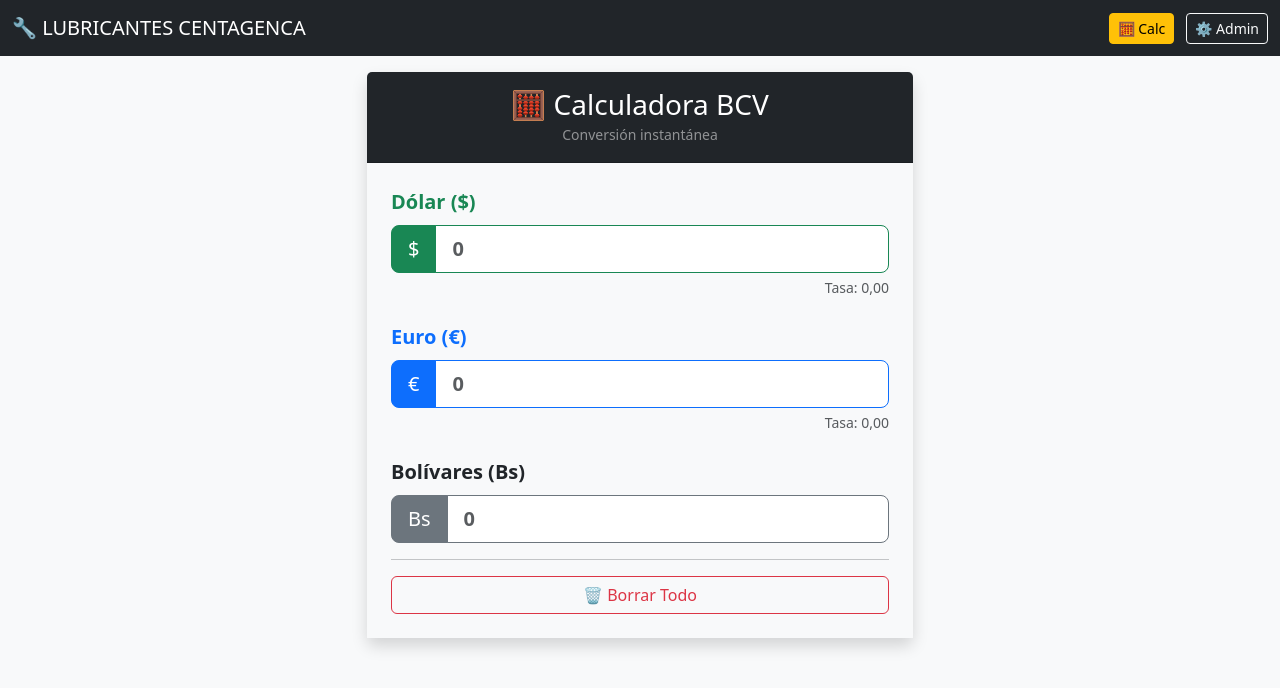
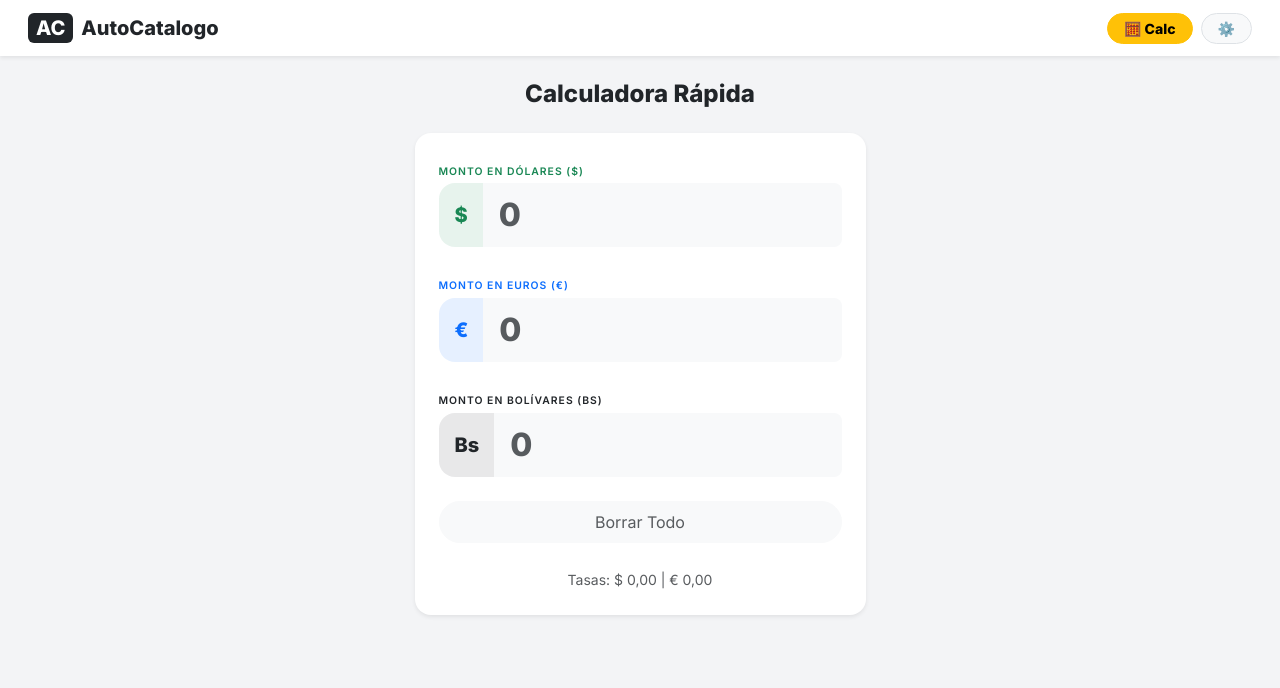
Before and after one commit to diegoguzmani/autocatalogo, a Django app: page /calculadora/ in a window 1280 px wide. Shown: the top 688 px of the page. Run offline with Django 5.2, Linux system fonts and the light colour scheme; data comes from the database, SQL or seed files in the repository.

Commit message:
nuevo aspecto

```diff
--- a/inventario/templates/inventario/base.html
+++ b/inventario/templates/inventario/base.html
@@ -3,40 +3,71 @@
 <head>
     <meta charset="UTF-8">
     <meta name="viewport" content="width=device-width, initial-scale=1.0">
-    <title>Lista de Precios</title>
+    <title>AutoCatalogo</title>
+    <!-- Bootstrap 5 CDN -->
     <link href="https://cdn.jsdelivr.net/npm/bootstrap@5.3.0/dist/css/bootstrap.min.css" rel="stylesheet">
+    <!-- Google Fonts (Inter para un look moderno) -->
+    <link href="https://fonts.googleapis.com/css2?family=Inter:wght@300;400;600;800&display=swap" rel="stylesheet">
+
     <style>
-        .precio-dolar { color: #198754; font-weight: bold; font-size: 1.2rem; }
-        .precio-bs { color: #0d6efd; font-weight: bold; font-size: 1.1rem; }
-        .marca-badge { background-color: #6c757d; font-size: 0.8rem; }
+        body {
+            font-family: 'Inter', sans-serif;
+            background-color: #f3f4f6; /* Gris muy suave, moderno */
+        }
+        .navbar {
+            backdrop-filter: blur(10px);
+            background-color: rgba(255, 255, 255, 0.95);
+        }
+        .card-product {
+            transition: transform 0.2s;
+            border: none;
+        }
+        .card-product:active {
+            transform: scale(0.98); /* Efecto de toque en celular */
+        }
+        .price-label {
+            font-size: 0.65rem;
+            text-transform: uppercase;
+            letter-spacing: 1px;
+            color: #6c757d;
+            font-weight: 600;
+        }
     </style>
 </head>
-<body class="bg-light">
-    <nav class="navbar navbar-dark bg-dark mb-3">
-        <div class="container-fluid">
-            <!-- Botón Home -->
-            <a class="navbar-brand" href="{% url 'inicio' %}">🔧 LUBRICANTES CENTAGENCA</a>
+<body>
 
-            <div>
-                <!-- Botón Calculadora (NUEVO) -->
-                <a href="{% url 'calculadora' %}" class="btn btn-warning btn-sm me-2">
+    <!-- Navbar Minimalista (Sticky top para que siempre se vea) -->
+    <nav class="navbar navbar-light fixed-top shadow-sm px-3">
+        <div class="container-fluid d-flex justify-content-between align-items-center">
+            <a class="navbar-brand fw-bold text-dark d-flex align-items-center gap-2" href="{% url 'inicio' %}">
+                <span class="bg-dark text-white rounded px-2 py-0">AC</span> AutoCatalogo
+            </a>
+
+            <div class="d-flex gap-2">
+                <a href="{% url 'calculadora' %}" class="btn btn-warning btn-sm rounded-pill px-3 fw-bold">
                     🧮 Calc
                 </a>
-
-                <!-- Botón Admin -->
-                <a href="{% url 'panel_carga' %}" class="btn btn-outline-light btn-sm">
-                    ⚙️ Admin
+                <a href="{% url 'panel_carga' %}" class="btn btn-light btn-sm rounded-pill px-3 border">
+                    ⚙️
                 </a>
             </div>
         </div>
     </nav>
-    <div class="container">
+
+    <!-- Espacio para compensar el navbar fijo -->
+    <div style="padding-top: 80px;"></div>
+
+    <div class="container pb-5">
         {% if messages %}
             {% for message in messages %}
-                <div class="alert alert-info">{{ message }}</div>
+                <div class="alert alert-{{ message.tags }} shadow-sm border-0 rounded-3 mb-4">{{ message }}</div>
             {% endfor %}
         {% endif %}
+
         {% block content %}{% endblock %}
     </div>
+
+    <!-- Bootstrap JS -->
+    <script src="https://cdn.jsdelivr.net/npm/bootstrap@5.3.0/dist/js/bootstrap.bundle.min.js"></script>
 </body>
 </html>
--- a/inventario/templates/inventario/calculadora.html
+++ b/inventario/templates/inventario/calculadora.html
@@ -1,50 +1,53 @@
 {% extends 'inventario/base.html' %}
+{% load estilos_extras %}
 
 {% block content %}
 <div class="row justify-content-center">
-    <div class="col-md-6">
+    <div class="col-md-6 col-lg-5">
 
-        <div class="card shadow border-0">
-            <div class="card-header bg-dark text-white text-center py-3">
-                <h3 class="mb-0">🧮 Calculadora BCV</h3>
-                <small class="text-white-50">Conversión instantánea</small>
-            </div>
-            <div class="card-body p-4 bg-light">
+        <h4 class="fw-bold text-center mb-4">Calculadora Rápida</h4>
+
+        <div class="card shadow-sm border-0 rounded-4 bg-white p-2">
+            <div class="card-body">
 
                 <!-- DÓLAR -->
                 <div class="mb-4">
-                    <label class="form-label text-success fw-bold fs-5">Dólar ($)</label>
+                    <label class="price-label text-success mb-1">MONTO EN DÓLARES ($)</label>
                     <div class="input-group input-group-lg">
-                        <span class="input-group-text bg-success text-white border-success">$</span>
-                        <input type="number" id="calc-usd" class="form-control border-success fw-bold" placeholder="0" step="0.01">
+                        <span class="input-group-text bg-success bg-opacity-10 text-success border-0 rounded-start-4 fw-bold">$</span>
+                        <input type="number" id="calc-usd" class="form-control bg-light border-0 fw-bold text-success fs-2" placeholder="0">
                     </div>
-                    <div class="form-text text-end">Tasa: {{ config.tasa_dolar|floatformat:2 }}</div>
                 </div>
 
                 <!-- EURO -->
                 <div class="mb-4">
-                    <label class="form-label text-primary fw-bold fs-5">Euro (€)</label>
+                    <label class="price-label text-primary mb-1">MONTO EN EUROS (€)</label>
                     <div class="input-group input-group-lg">
-                        <span class="input-group-text bg-primary text-white border-primary">€</span>
-                        <input type="number" id="calc-eur" class="form-control border-primary fw-bold" placeholder="0" step="0.01">
+                        <span class="input-group-text bg-primary bg-opacity-10 text-primary border-0 rounded-start-4 fw-bold">€</span>
+                        <input type="number" id="calc-eur" class="form-control bg-light border-0 fw-bold text-primary fs-2" placeholder="0">
                     </div>
-                    <div class="form-text text-end">Tasa: {{ config.tasa_euro|floatformat:2 }}</div>
                 </div>
 
                 <!-- BOLÍVARES -->
-                <div class="mb-3">
-                    <label class="form-label text-dark fw-bold fs-5">Bolívares (Bs)</label>
+                <div class="mb-4">
+                    <label class="price-label text-dark mb-1">MONTO EN BOLÍVARES (Bs)</label>
                     <div class="input-group input-group-lg">
-                        <span class="input-group-text bg-secondary text-white border-secondary">Bs</span>
-                        <input type="number" id="calc-bs" class="form-control border-secondary fw-bold" placeholder="0" step="0.01">
+                        <span class="input-group-text bg-dark bg-opacity-10 text-dark border-0 rounded-start-4 fw-bold">Bs</span>
+                        <input type="number" id="calc-bs" class="form-control bg-light border-0 fw-bold text-dark fs-2" placeholder="0">
                     </div>
                 </div>
 
-                <hr>
-                <div class="d-grid">
-                    <button type="button" class="btn btn-outline-danger" onclick="limpiarCampos()">🗑️ Borrar Todo</button>
+                <div class="d-grid gap-2">
+                    <button type="button" class="btn btn-light rounded-pill py-2 text-muted" onclick="limpiarCampos()">
+                        Borrar Todo
+                    </button>
                 </div>
 
+            </div>
+            <div class="card-footer bg-white border-0 text-center pb-3">
+                 <small class="text-muted">
+                    Tasas: $ {{ config.tasa_dolar|formato_ve }} | € {{ config.tasa_euro|formato_ve }}
+                 </small>
             </div>
         </div>
 
@@ -52,48 +55,38 @@
 </div>
 
 <script>
+    // (Mismo script de JavaScript que ya tenías, funciona igual)
     document.addEventListener('DOMContentLoaded', function() {
-        // Obtenemos las tasas desde Django
         const tasaUSD = parseFloat("{{ config.tasa_dolar }}".replace(',', '.'));
         const tasaEUR = parseFloat("{{ config.tasa_euro }}".replace(',', '.'));
 
-        const inputUSD = document.getElementById('calc-usd');
-        const inputEUR = document.getElementById('calc-eur');
-        const inputBS = document.getElementById('calc-bs');
+        const iUSD = document.getElementById('calc-usd');
+        const iEUR = document.getElementById('calc-eur');
+        const iBS = document.getElementById('calc-bs');
 
-        // Función para calcular
-        function calcular(origen) {
-            let valUSD = parseFloat(inputUSD.value) || 0;
-            let valEUR = parseFloat(inputEUR.value) || 0;
-            let valBS = parseFloat(inputBS.value) || 0;
+        function calc(tipo) {
+            let val = parseFloat(tipo === 'usd' ? iUSD.value : (tipo === 'eur' ? iEUR.value : iBS.value));
+            if(isNaN(val)) {
+                if(tipo !== 'usd') iUSD.value = '';
+                if(tipo !== 'eur') iEUR.value = '';
+                if(tipo !== 'bs') iBS.value = '';
+                return;
+            }
 
-            if (origen === 'usd') {
-                let bs = valUSD * tasaUSD;
-                inputBS.value = bs > 0 ? bs.toFixed(2) : '';
-                if (tasaEUR > 0) inputEUR.value = bs > 0 ? (bs / tasaEUR).toFixed(2) : '';
-            }
-            else if (origen === 'eur') {
-                let bs = valEUR * tasaEUR;
-                inputBS.value = bs > 0 ? bs.toFixed(2) : '';
-                if (tasaUSD > 0) inputUSD.value = bs > 0 ? (bs / tasaUSD).toFixed(2) : '';
-            }
-            else if (origen === 'bs') {
-                if (tasaUSD > 0) inputUSD.value = valBS > 0 ? (valBS / tasaUSD).toFixed(2) : '';
-                if (tasaEUR > 0) inputEUR.value = valBS > 0 ? (valBS / tasaEUR).toFixed(2) : '';
-            }
+            let bs = 0;
+            if (tipo === 'usd') bs = val * tasaUSD;
+            if (tipo === 'eur') bs = val * tasaEUR;
+            if (tipo === 'bs') bs = val;
+
+            if (tipo !== 'bs') iBS.value = bs.toFixed(2);
+            if (tipo !== 'usd' && tasaUSD > 0) iUSD.value = (bs / tasaUSD).toFixed(2);
+            if (tipo !== 'eur' && tasaEUR > 0) iEUR.value = (bs / tasaEUR).toFixed(2);
         }
 
-        // Eventos
-        inputUSD.addEventListener('input', () => calcular('usd'));
-        inputEUR.addEventListener('input', () => calcular('eur'));
-        inputBS.addEventListener('input', () => calcular('bs'));
-
-        // Función global para limpiar
-        window.limpiarCampos = function() {
-            inputUSD.value = '';
-            inputEUR.value = '';
-            inputBS.value = '';
-        }
+        iUSD.addEventListener('input', () => calc('usd'));
+        iEUR.addEventListener('input', () => calc('eur'));
+        iBS.addEventListener('input', () => calc('bs'));
+        window.limpiarCampos = () => { iUSD.value = ''; iEUR.value = ''; iBS.value = ''; }
     });
 </script>
 {% endblock %}
```
Also changed, not shown: inventario/templates/inventario/lista.html (+57 -46 lines).
